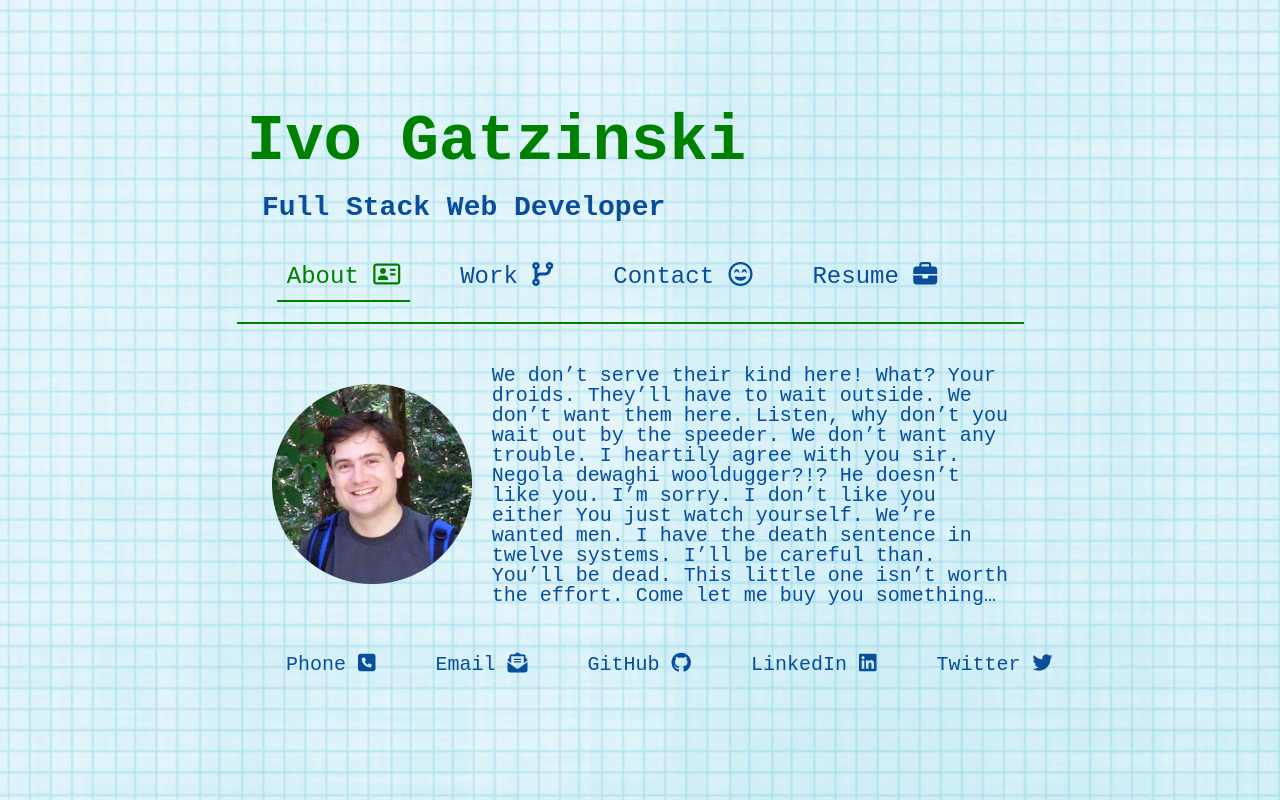
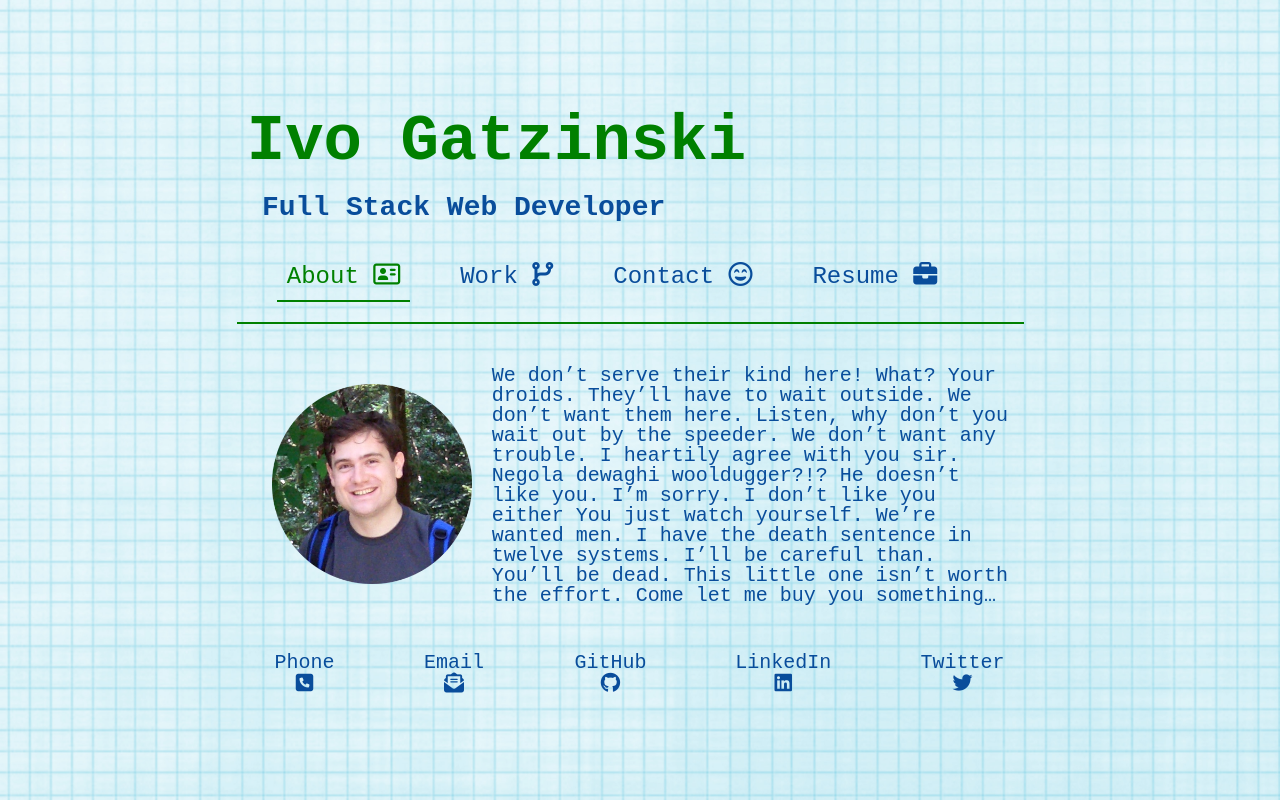
Before and after one commit to Ivo-Gatzinski/portfolio, a React (Create React App) app: page / in a window 1280 px wide. Built offline with nearby package versions, Linux system fonts and the light colour scheme; a web font is replaced by a local one.

Commit message:
fix links css

```diff
--- a/src/components/style.css
+++ b/src/components/style.css
@@ -465,8 +465,9 @@ a {
   .info {
     display: flex;
     flex-wrap: nowrap;
-    justify-content: left;
-    margin-left: 20%;
+    justify-content: space-between;
+    margin-left: 18%;
+    margin-right: 18%;
   }
 
   .info-item {
```
